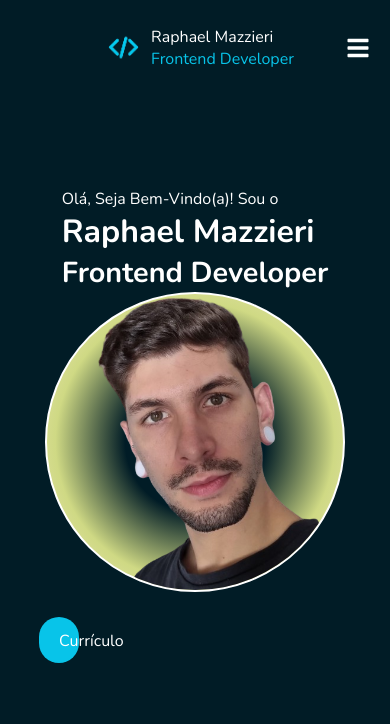
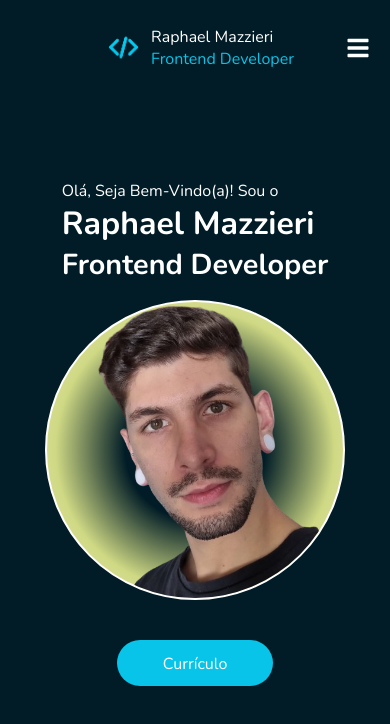
Before and after one commit to mazziera/Portfolio-, a React (Vite) app: page / in a window 390 px wide. Shown: the top 724 px of the page. Built offline with nearby package versions, Linux system fonts and the light colour scheme.

Commit message:
refactor e feat: adicionado o responsivo, resolução de ate  420px no botão de classe "btnResume" e refatorado a imagem de clase "profileImg"

```diff
--- a/src/pages/Home/Home.module.css
+++ b/src/pages/Home/Home.module.css
@@ -75,6 +75,13 @@
 
   .profileImg {
     max-width: 300px;
+    margin-top: 1em;
+  }
+
+  .btnResume{
+    width: 40%;
+    transform: translateY(50%);
+    transform: translateX(50%);
   }
 
 }
```
